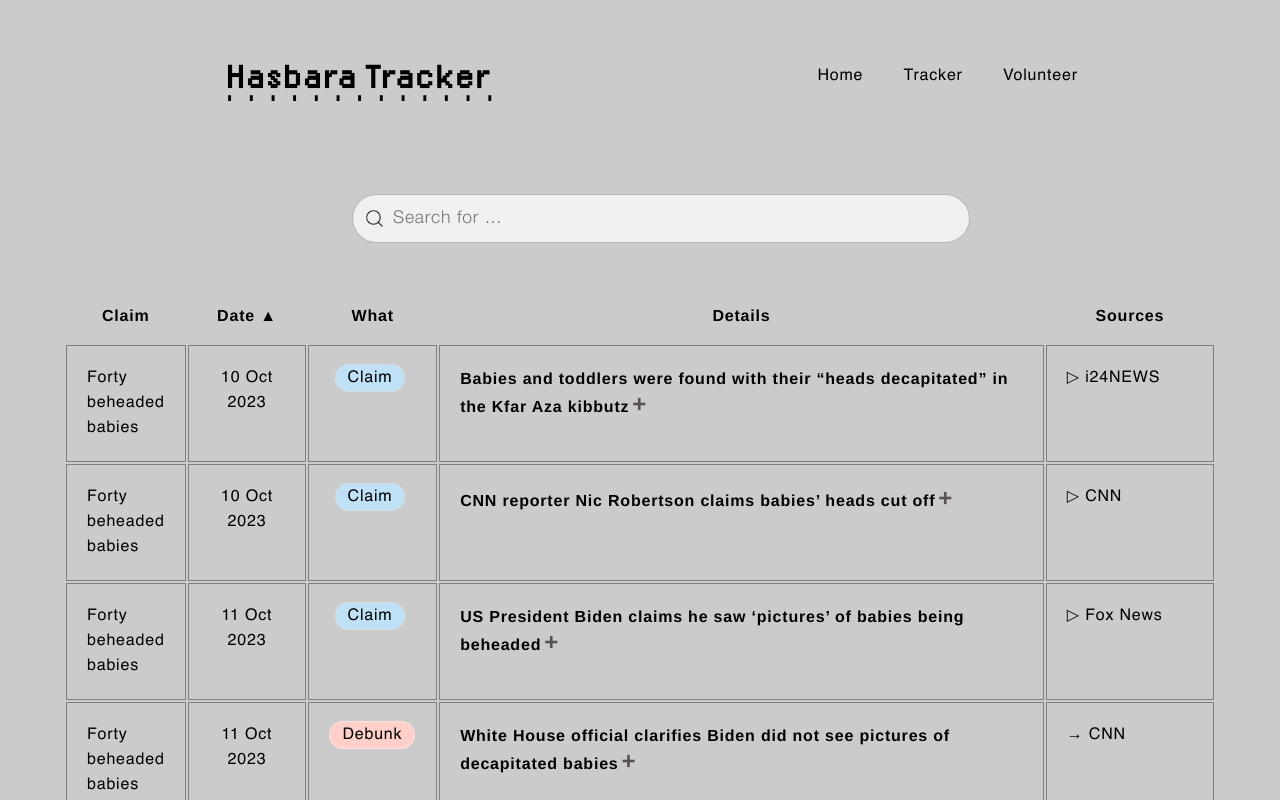
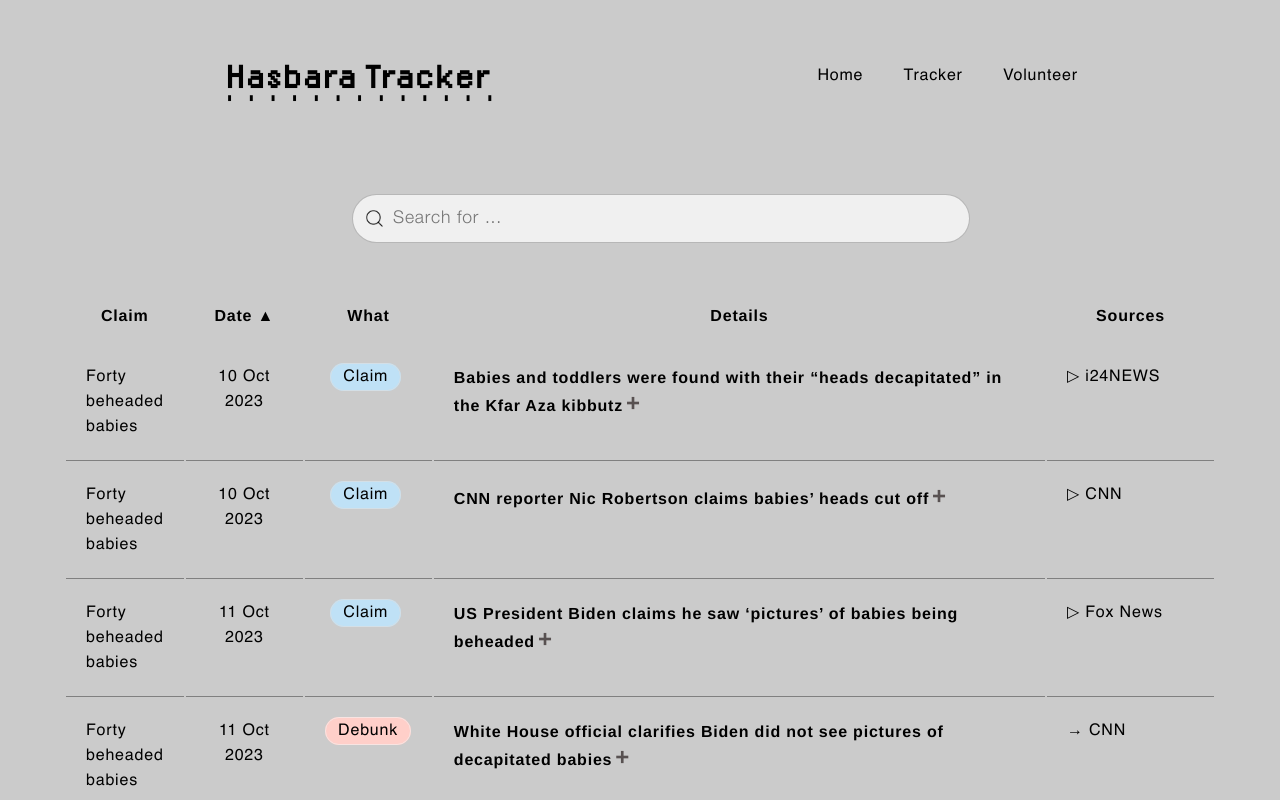
Before and after one commit to tamtzekin/hasbara-tracker, a React (Create React App) app: page /tracker in a window 1280 px wide. Shown: the top 800 px of the page. Built offline with nearby package versions, Linux system fonts and the light colour scheme.

Commit message:
cell borders on bottom only

```diff
--- a/src/components/Tracker.js
+++ b/src/components/Tracker.js
@@ -184,7 +184,7 @@ export default function Tracker() {
                                     {...cell.getCellProps()}
                                         style={{
                                             padding: '20px',
-                                            border: 'solid 1px gray',
+                                            borderBottom: 'solid 1px gray',
                                             overflow: 'hidden',
                                             width:
                                                 index === 0 ? '30px' :
```
